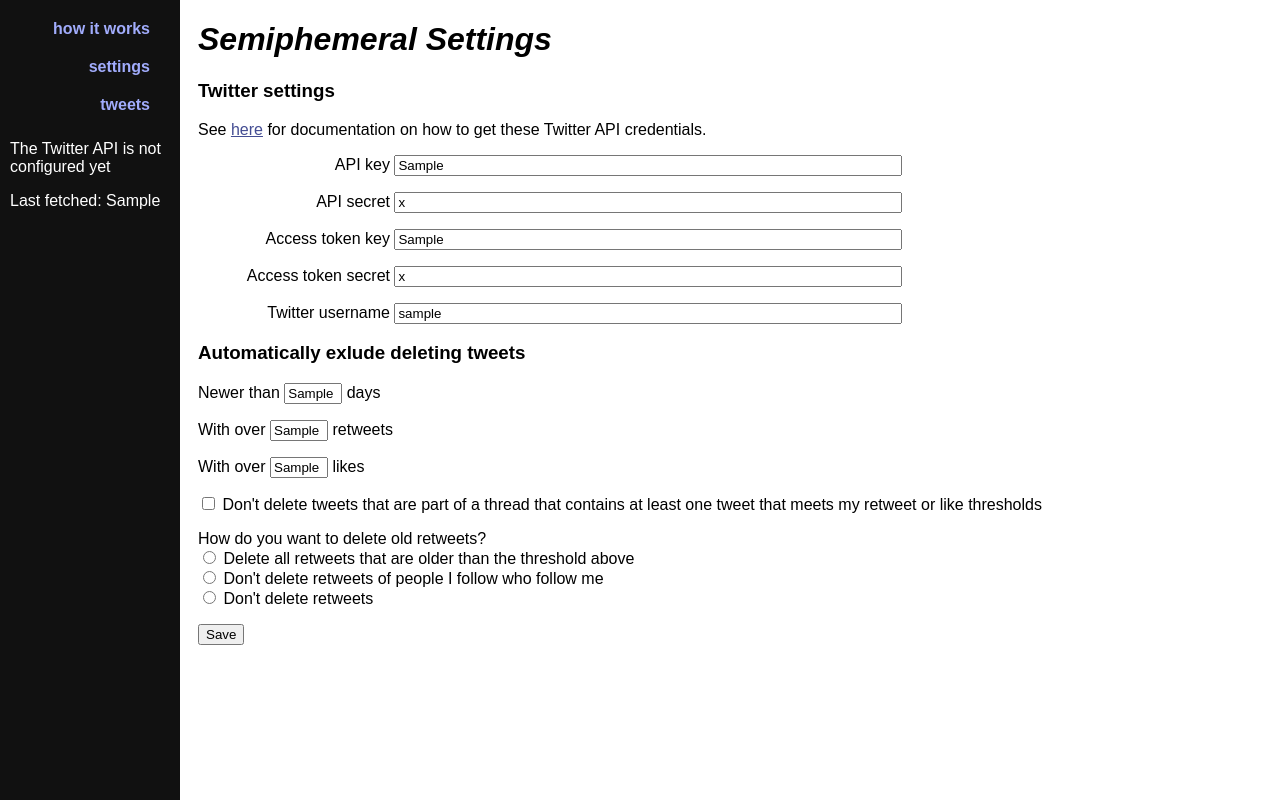
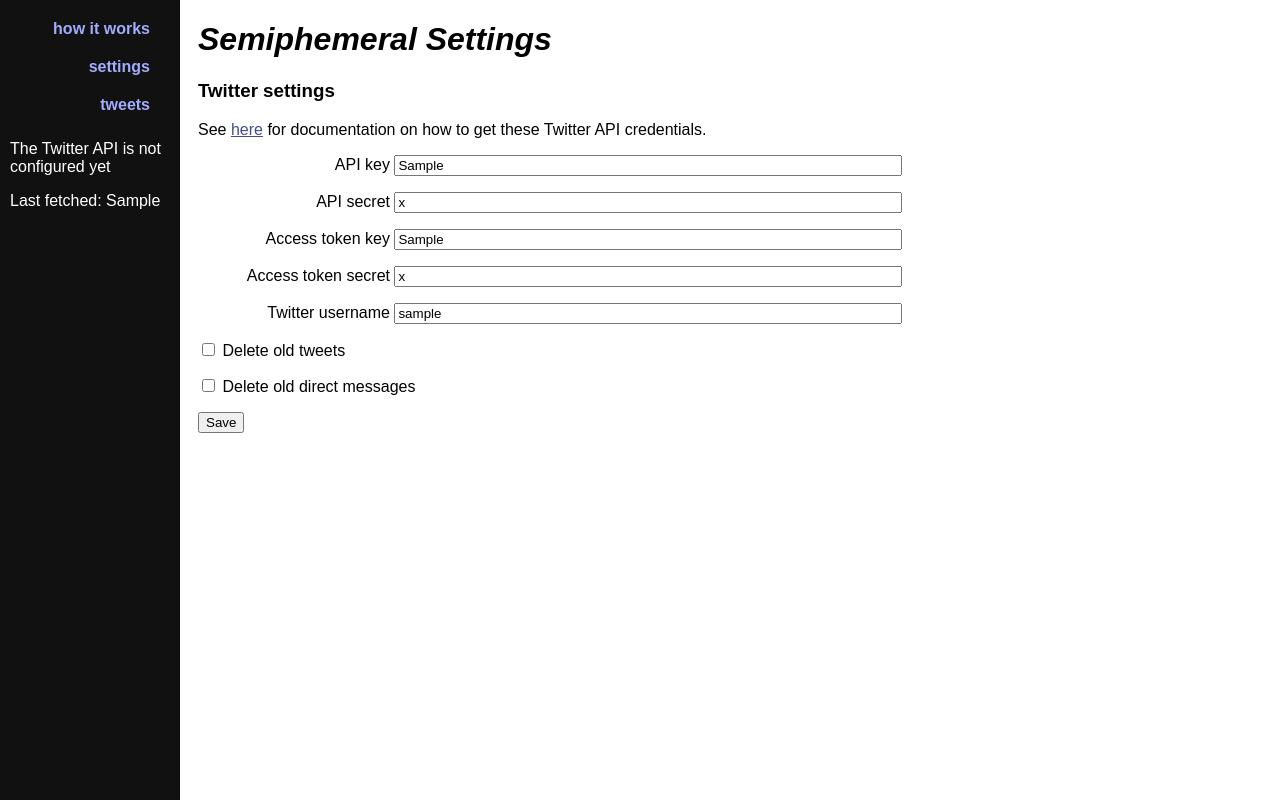
Before and after one commit to micahflee/semiphemeral, a Python web app: template semiphemeral/templates/settings.html in a window 1280 px wide. Run offline with Jinja, Linux system fonts and the light colour scheme; the template is opened without the code that fills it: most values are stand-ins (such as "Sample title", 1, 10 or a date in 2020); some libraries are stand-ins or nearby versions.

Commit message:
Change the settings names, add new settings, and make the settings page have nice js

```diff
--- /dev/null
+++ b/semiphemeral/static/js/settings.js
@@ -0,0 +1,19 @@
+$(function(){
+  function update_ui() {
+    if($('.delete-tweets-checkbox').prop('checked')) {
+      $('.delete-tweets-fieldset').show();
+    } else {
+      $('.delete-tweets-fieldset').hide();
+    }
+
+    if($('.delete-dms-checkbox').prop('checked')) {
+      $('.delete-dms-fieldset').show();
+    } else {
+      $('.delete-dms-fieldset').hide();
+    }
+  }
+
+  $('.delete-tweets-checkbox').change(update_ui);
+  $('.delete-dms-checkbox').change(update_ui);
+  update_ui();
+})
--- a/semiphemeral/templates/base.html
+++ b/semiphemeral/templates/base.html
@@ -3,6 +3,7 @@
 <head>
   <title>{% block title %}{% endblock %}</title>
   <link rel="stylesheet" href="/static/style.css">
+  <script src="/static/js/lib/jquery-3.4.1.min.js"></script>
 </head>
 
 <body>
--- a/semiphemeral/templates/settings.html
+++ b/semiphemeral/templates/settings.html
@@ -32,40 +32,63 @@
     </li>
   </ul>
 
-  <h3>Automatically exlude deleting tweets</h3>
+  <p>
+    <label class="checkbox">
+      <input type="checkbox" class="delete-tweets-checkbox" name="delete_tweets" {% if delete_tweets %}checked="checked"{% endif %} />
+      Delete old tweets
+    </label>
+  </p>
 
-  <ul>
-    <li>
+  <fieldset class="delete-tweets-fieldset">
+    <legend>Delete tweets unless they are:</legend>
+    <p>
       Newer than
-      <input class="small" type="text" name="days_threshold" value="{{ days_threshold }}" \>
+      <input class="small" type="text" name="tweets_days_threshold" value="{{ tweets_days_threshold }}" \>
       days
-    </li>
-    <li>
+    </p>
+    <p>
       With over
-      <input class="small" type="text" name="retweet_threshold" value="{{ retweet_threshold }}" \>
+      <input class="small" type="text" name="tweets_retweet_threshold" value="{{ tweets_retweet_threshold }}" \>
       retweets
-    </li>
-    <li>
+    </p>
+    <p>
       With over
-      <input class="small" type="text" name="like_threshold" value="{{ like_threshold }}" \>
+      <input class="small" type="text" name="tweets_like_threshold" value="{{ tweets_like_threshold }}" \>
       likes
-    </li>
-    <li>
+    </p>
+    <p>
       <label class="checkbox">
-        <input type="checkbox" name="threads_threshold" {% if threads_threshold %}checked="checked"{% endif %} />
-        Don't delete tweets that are part of a thread that contains at least one tweet that meets my retweet or like thresholds
+        <input type="checkbox" name="tweets_threads_threshold" {% if tweets_threads_threshold %}checked="checked"{% endif %} />
+        Don't delete tweets that are part of a thread that contains at least one tweet that meets these thresholds
       </label>
-    </li>
-    <li>
-      How do you want to delete old retweets? <br/>
-      <input type="radio" name="retweet_deletion_policy" value="all"> Delete all retweets that are older than the threshold above <br/>
-      <input type="radio" name="retweet_deletion_policy" value="nonfriends"> Don't delete retweets of people I follow who follow me <br/>
-      <input type="radio" name="retweet_deletion_policy" value="none"> Don't delete retweets
-    </li>
-  </ul>
+    </p>
+    <p>
+      <label class="checkbox">
+        <input type="checkbox" name="tweets_delete_retweets" {% if tweets_delete_retweets %}checked="checked"{% endif %} />
+        Delete all retweets older than the threshold above
+      </label>
+    </p>
+  </fieldset>
+
+  <p>
+    <label class="checkbox">
+      <input type="checkbox" class="delete-dms-checkbox" name="delete_dms" {% if delete_dms %}checked="checked"{% endif %} />
+      Delete old direct messages
+    </label>
+  </p>
+
+  <fieldset class="delete-dms-fieldset">
+    <legend>Delete direct messages unless they are:</legend>
+    <p>
+      Newer than
+      <input class="small" type="text" name="dms_days_threshold" value="{{ dms_days_threshold }}" \>
+      days
+    </p>
+  </fieldset>
 
   <p><input type="submit" value="Save" /></p>
 
 </form>
 
+<script src="/static/js/settings.js"></script>
 {% endblock %}
```
Also changed, not shown: semiphemeral/settings.py (+8 -4 lines), semiphemeral/web.py (+26 -13 lines).
